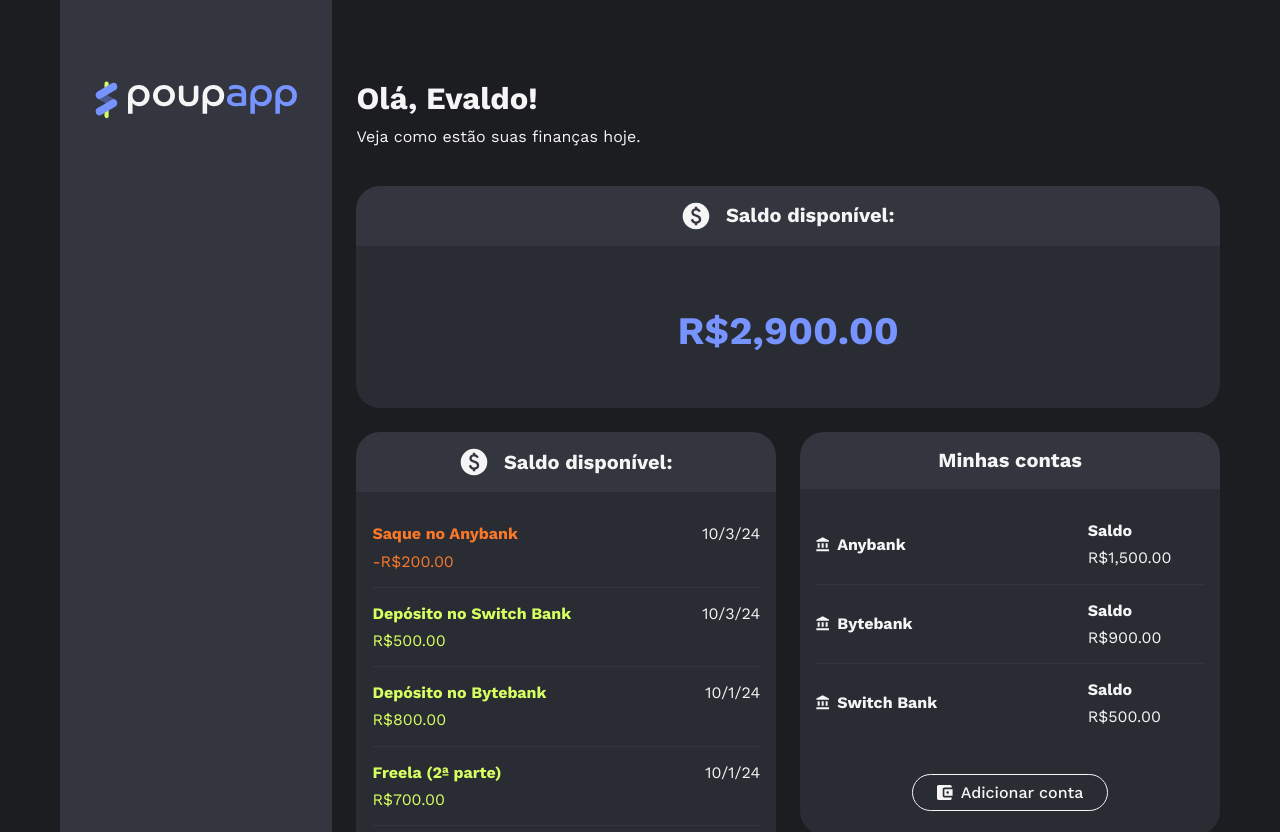
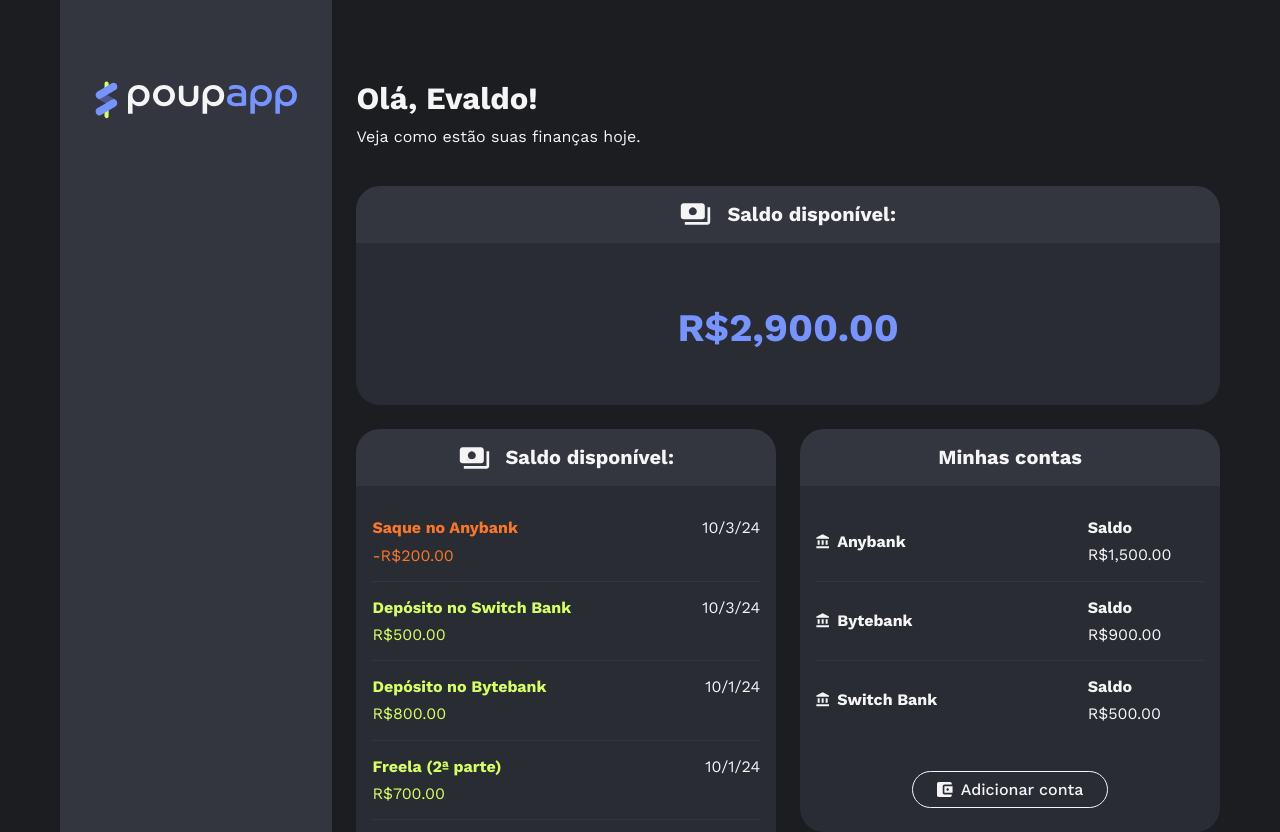
Before and after one commit to antonio-evaldo/4457-angular-19-curso-3-projeto, an Angular app: page / in a window 1280 px wide. Shown: the top 832 px of the page. Built offline with nearby package versions, Linux system fonts and the light colour scheme.

Commit message:
fix: troca ícone do card de saldo

```diff
--- a/src/app/componentes/area-financeira/card/card.component.html
+++ b/src/app/componentes/area-financeira/card/card.component.html
@@ -1,6 +1,6 @@
 <section>
   <div class="titulo-wrapper">
-    <img src="icones/moeda.svg" alt="">
+    <img src="icones/saldo.svg" alt="">
     <h2 class="texto-lg">Saldo disponível:</h2>
   </div>
 
```
Also changed, not shown: public/icones/saldo.svg (added).
